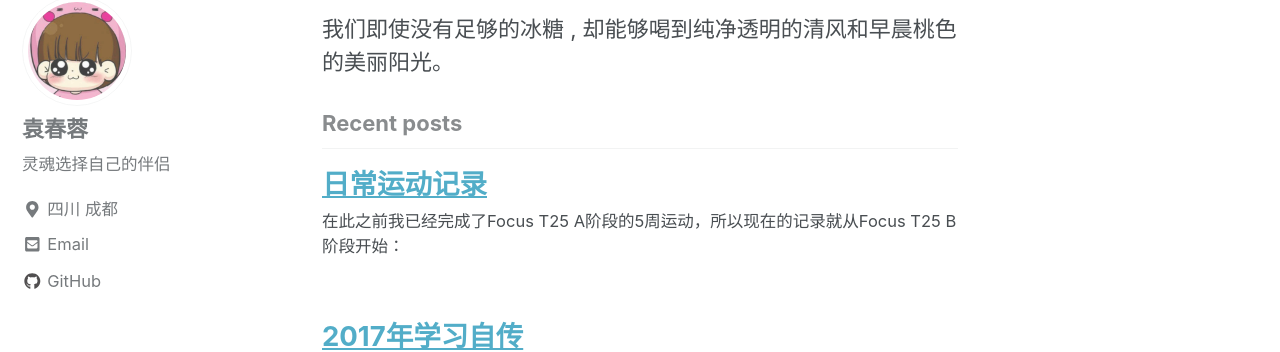
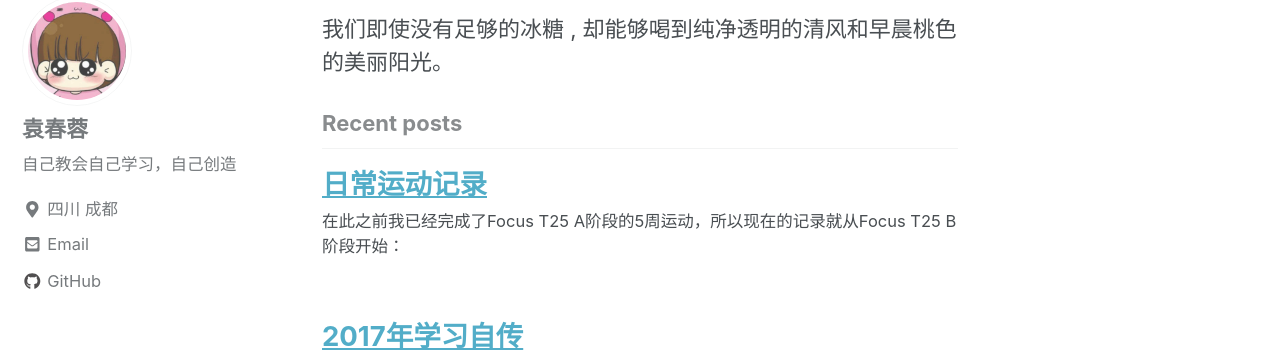
Before and after one commit to yuanchunrong/yuanchunrong.github.io, a Jekyll site: the page built from index.html, in a window 1280 px wide. Shown: the part 115-467 px from the top of the page. Built offline with Jekyll 4.4.1, drawn with Linux system fonts in a browser that asks for light colours; nearby versions of some CDN libraries; the list of posts is cut into pages by our own code.

Commit message:
修改了bio

```diff
--- a/_config.yml
+++ b/_config.yml
@@ -102,7 +102,7 @@ analytics:
 author:
   name             : "袁春蓉"
   avatar           : "/assets/images/bio-photo.jpg" # path of avatar image, e.g. "/assets/images/bio-photo.jpg"
-  bio              : "灵魂选择自己的伴侣"
+  bio              : "自己教会自己学习，自己创造"
   location         : "四川 成都"
   email            : 2199553410@qq.com
   uri              : # "http://www.yuanchunrong.com.cn"
```
Also changed, not shown: 3 other files.
